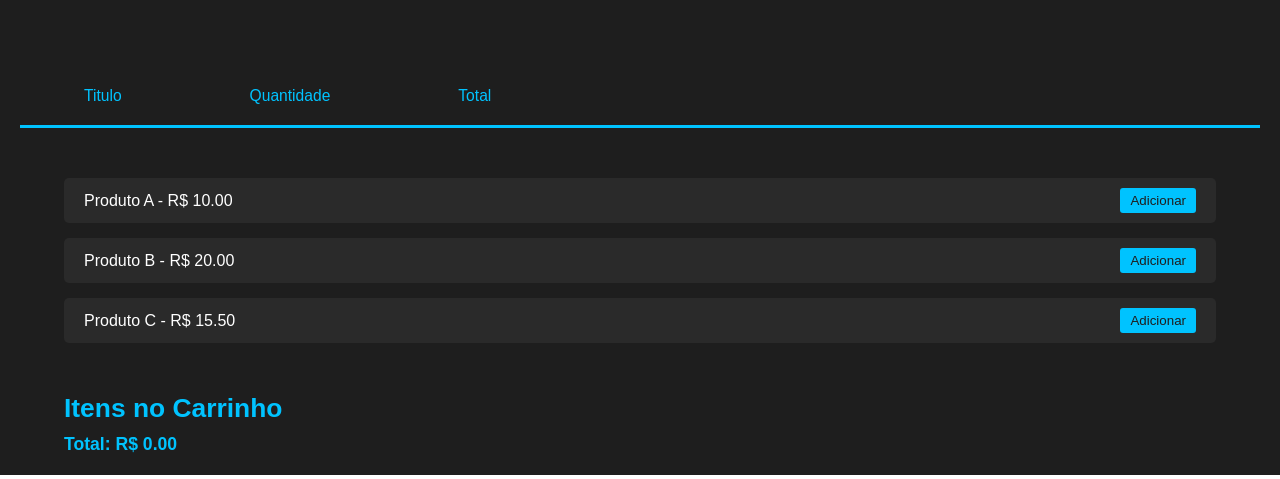
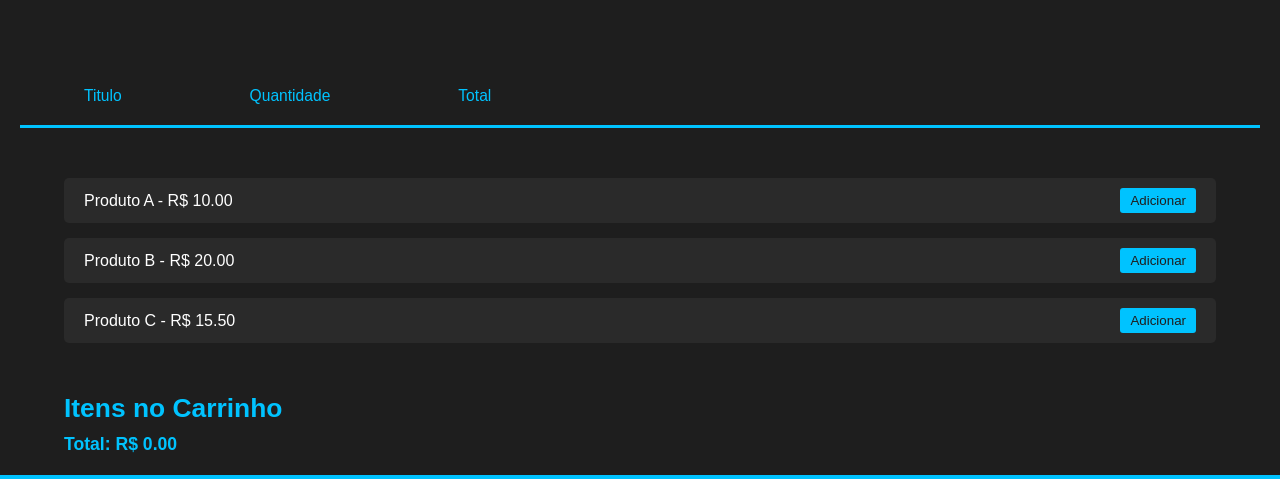
Before and after one commit to Danielhenrique123/projetoLivros, a Vue app: page src/assets/carinho/carinho.html in a window 1280 px wide. Shown: the part 358-837 px from the top of the page. Built offline with nearby package versions, Linux system fonts and the light colour scheme.

Commit message:
commit.carrinho

```diff
--- a/src/assets/carinho/carinho.html
+++ b/src/assets/carinho/carinho.html
@@ -56,6 +56,7 @@
     <ul id="itens-carrinho"></ul>
     <div class="total">Total: R$ <span id="total-carrinho">0.00</span></div>
   </section>
+  <div class="linha"></div>
 
   <script>
     const carrinho = [];
```
